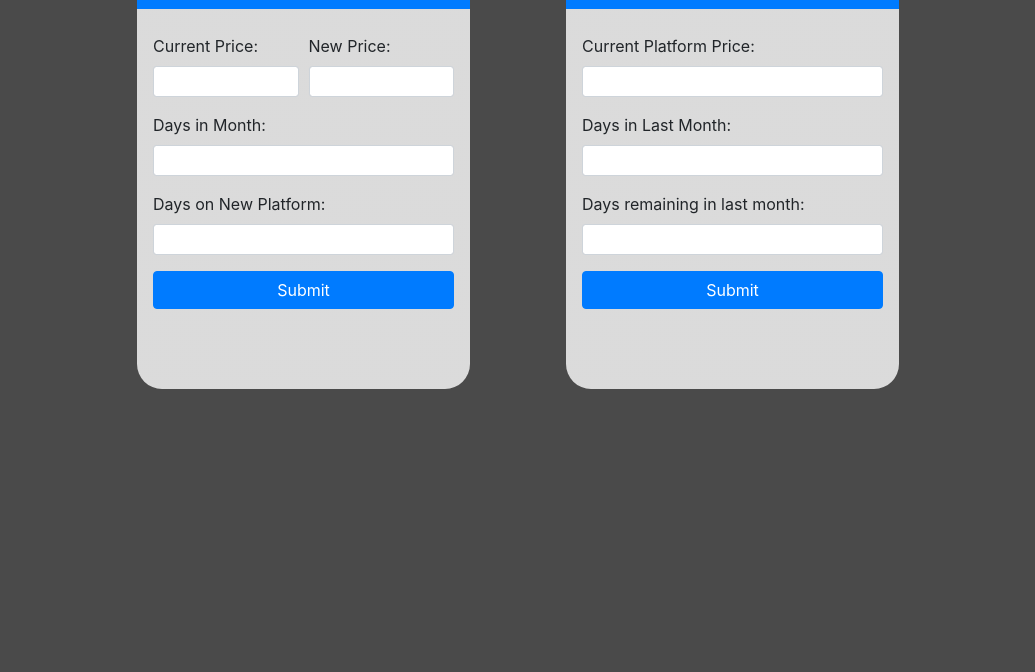
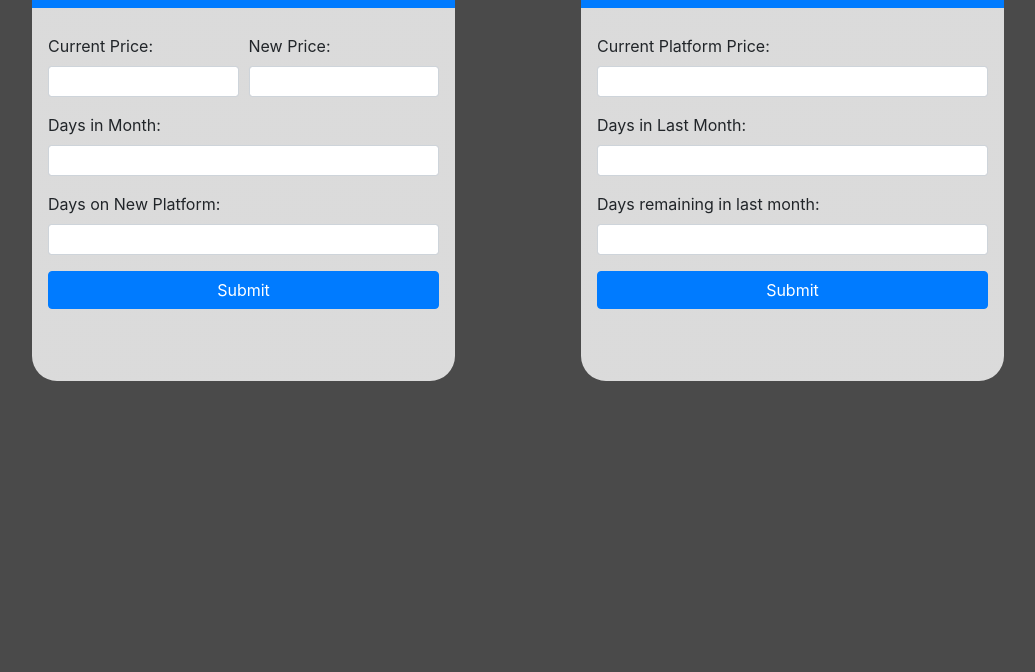
Before and after one commit to WilliamForbesJr/ProraterApp, a website: page index.html in a window 1280 px wide. Shown: the part 128-800 px from the top of the page, without its empty margins (122-1157 px from the left). Drawn offline with Linux system fonts and the light colour scheme.

Commit message:
update bootstrap sizing classes for better screen response

```diff
--- a/index.html
+++ b/index.html
@@ -5,8 +5,10 @@
         <link rel="stylesheet" href="./css/styles.css">
     </head>
     <body>
-        <div class="container d-flex justify-content-center">
-            <div class="prorater form-group mt-5 mx-5" style="width: 30%; float:left">
+        <div class="container-fluid d-flex justify-content-center">
+            <div class="row no gutters">
+                <div class="col-lg-6">
+                <div class="prorater mt-5 mx-5">
                     <h2 class="header mt-1 mb-5 flex-center">Downgrade</h2>
                     <div class="form-row">
                         <div class="col form-group">
@@ -29,11 +31,12 @@
                     <button class="btn btn-primary btn-block mt-3" id="downgrade-submit">Submit</button>
                     <div class="results h3 mt-4" id="downgrade-resultsEl">
                         <div class= "result" id="downgrade-creditAmount"></div>
-
+                    </div>
                 </div>
                 </div>
 
-            <div class="prorater form-group mt-5 mx-5" style="width: 30%; float:left">
+                <div class="col-lg-6">
+                    <div class="prorater form-group mt-5 mx-5">
                         <h2 class="header mt-1 mb-5">Cancellation</h2>
                         <div class="form-group">
                             <label for="oldPlatformPrice">Current Platform Price:</label>
@@ -54,6 +57,8 @@
                         </div>
                     </div>
                 </div>
+            </div>
+        </div>
     </body>
     <script src="views.js"></script>
     <script src = "app.js"></script>
--- a/views.js
+++ b/views.js
@@ -1,3 +1,5 @@
+
+//separated input and output objects for cleaner reuse in DOM functions
 const downgradeInput = {
     platformPrice: document.querySelector('#downgrade-oldPlatformPrice'),
     newPlatformPrice: document.querySelector('#downgrade-newPlatformPrice'),
@@ -39,11 +41,15 @@ const showResults = (output, type) => {
         if (type === 'downgrade') {
             const results = dataManager.calculateDowngrade()
             const credit = dataManager.calculateCredit(results.platformPrice, results.oldDailyTotal, results.newDailyTotal)
-        output.creditAmount.textContent = `Credit: $${credit}`
+            !isNaN(credit) ? output.creditAmount.textContent = `Credit: $${credit}` : console.log(credit);
         }
         if (type === 'cancellation') {
             const results = dataManager.calculateCancellation()
-        output.creditAmount.textContent = `Credit: $${results}`
+            !isNaN(results) ?output.creditAmount.textContent = `Credit: $${results}` : console.log(results)
         }
-    output.creditAmount.classList.toggle('resultOn')
+
+        output.creditAmount.classList.add('resultOn')
+
+    //added conditional to reuse function between downgrade and cancellation forms
+
 }
```
Lines whose indentation alone changed are shown as unchanged.
